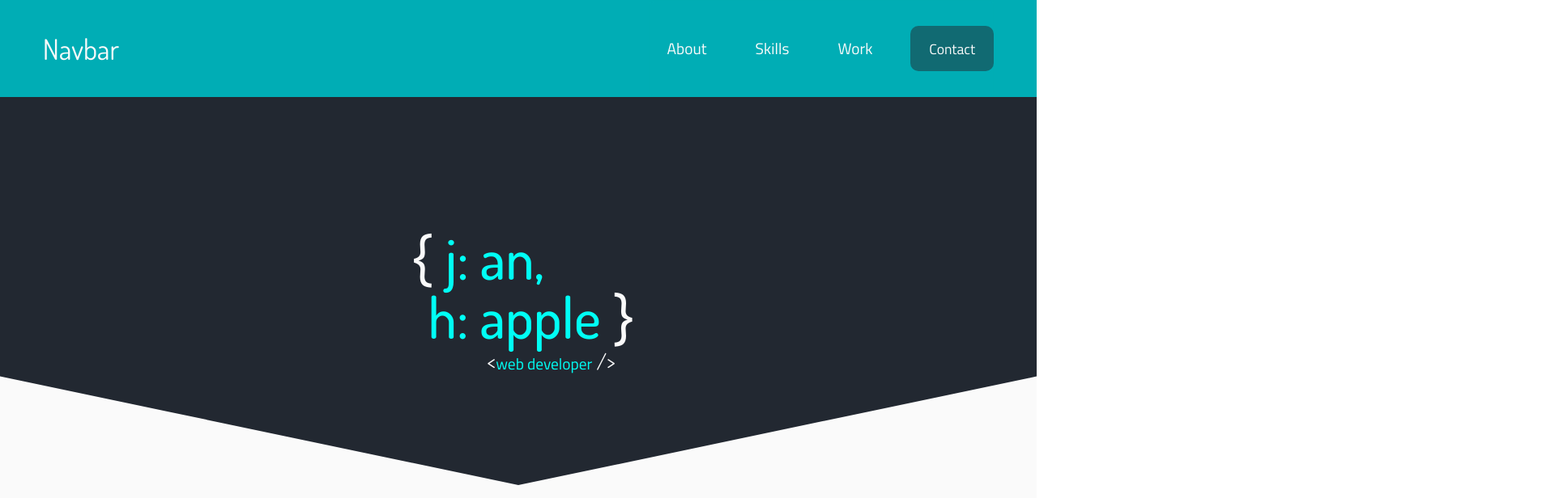
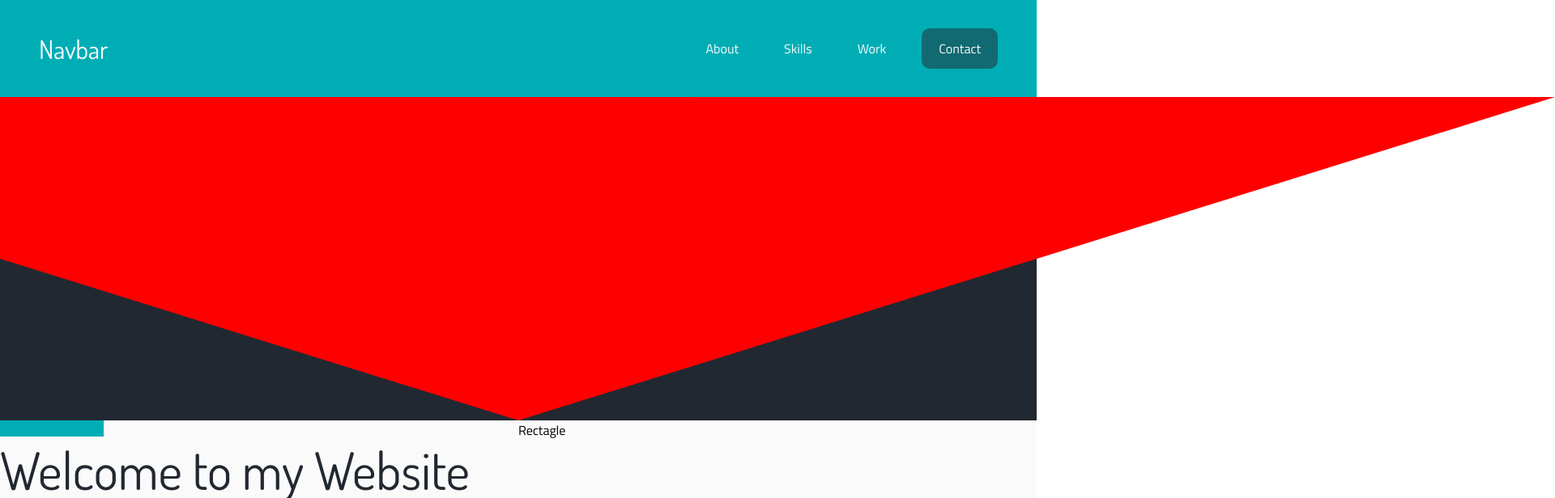
Before and after one commit to JanHapple/portfolio, a React (Create React App) app: page / in a window 1280 px wide. Shown: the top 616 px of the page at 81% size, 1920 px wide, since content can reach past the window. Built offline with nearby package versions, Linux system fonts and the light colour scheme.

Commit message:
experimenting with css shapes in header

```diff
--- /dev/null
+++ b/src/components/Divider.jsx
@@ -0,0 +1,8 @@
+import React from 'react';
+import "../styles/Divider.scss"
+
+const Divider = () => {
+    return <div className="divider"></div>
+}
+
+export default Divider;
--- a/src/styles/BrandSign.scss
+++ b/src/styles/BrandSign.scss
@@ -4,6 +4,7 @@
 
 .signature-box {
     width: 16rem;
+    margin-bottom: 6rem;
     .brand-box {
         width: 17rem;
         padding: 0 0 15px 10px;
--- /dev/null
+++ b/src/styles/Divider.scss
@@ -0,0 +1,9 @@
+@import "reset.scss";
+@import "variables.scss";
+@import "fonts.scss";
+
+.divider {
+    width: 10vw;
+    height: 20px;
+    background-color: $secondary;
+}
--- a/src/styles/Home.scss
+++ b/src/styles/Home.scss
@@ -4,19 +4,26 @@
 
 .brand-container {
     grid-area: brand;
+    position: relative;
     display: flex;
     position: relative;
-    height: 60vh;
+    height: 50vh;
     background: $bgPrimaryColor;
     justify-content: center;
     align-items: center;
-    clip-path: polygon(0 0, 100% 0, 100% 72%, 50% 100%, 50% 100%, 0 72%);
+    // clip-path: polygon(0 0, 100% 0, 100% 50%, 50% 100%, 50% 100%, 0 50%);
 }
 
-.brand {
-    margin-bottom: 4rem;
+
+.rectangle {
+    position: absolute;
+    top: 0;
+    width: 0;
+    height: 0;
+    border-left: 100vw solid transparent;
+    border-right: 100vw solid transparent;
+    border-top: 50vh solid red;
 }
-
 // .triangle-left {
 //     position: absolute;
 //     bottom: 0;
@@ -47,20 +54,6 @@
 //                 blinkTextCursor 400ms steps(50) infinite normal;
 // }
 
-// @keyframes typewriter {
-//     from {
-//         width: 0;
-//     }
-//     to {
-//         width: 18em;
-//     }
-// }
+.about {
 
-// @keyframes blinkTextCursor {
-//     from {
-//         border-right-color: rgba(255, 255, 255, 0.75);
-//     }
-//     to {
-//         border-right-color: transparent;
-//     }
-// }
+}
--- a/src/styles/_fonts.scss
+++ b/src/styles/_fonts.scss
@@ -2,10 +2,11 @@ h1, h2, h3, h4, h5, h6 {
     font-family: 'Dosis', Arial, Helvetica, sans-serif;
     font-size: 4rem;
     font-weight: 400;
+    color: $textSecondary;
 }
 
 * {
     font-family: 'Titillium Web', Arial, Helvetica, sans-serif;
     font-weight: 400;
-    font-size: 1.1rem;
+    font-size: 1rem;
 }
--- a/src/views/Home.jsx
+++ b/src/views/Home.jsx
@@ -2,6 +2,7 @@ import React from "react";
 import "../styles/Home.scss";
 import Aos from "aos";
 import BrandSign from "../components/BrandSign";
+import Divider from "../components/Divider"
 
 Aos.init();
 
@@ -9,13 +10,17 @@ const Home = () => {
     return(
     <main>
         <section className="brand-container">
+        <div className="rectangle">Rectagle</div>
             <BrandSign className="brand typewriter-text"/>
             {/* <div className="triangle-left"></div>
             <div className="triangle-right"></div>             */}
         </section>
 
         <section className="about">
+            <Divider />
+            {/* <div className="rectangle">Rectagle</div> */}
             <h1>Welcome to my Website</h1>
+            <p>jkljkfd jfkdls fjsakl fsjdkl </p>
         </section>
     </main>
 
```
